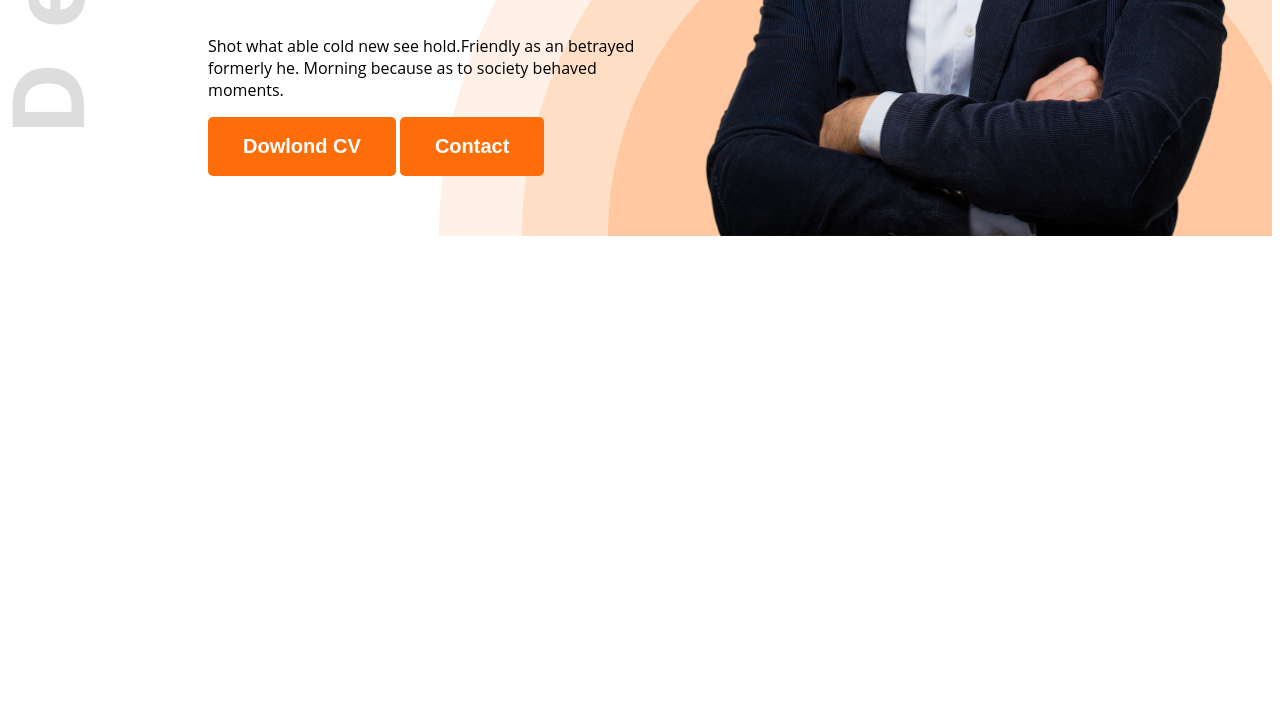
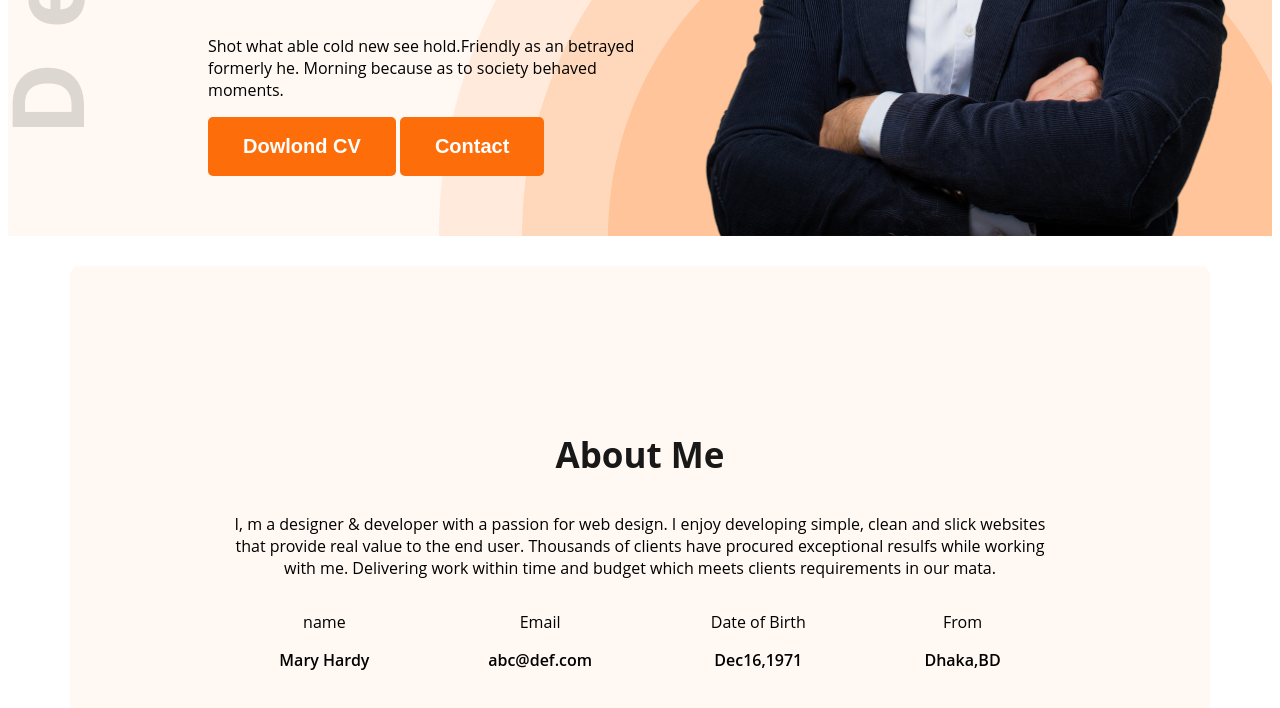
Before and after one commit to Rayhan1228/web-developer-protfolio, a plain HTML site: page index.html in a window 1280 px wide. Shown: the part 686-1394 px from the top of the page. Before the commit the page ends 930 px from the top, so only its background shows below. Drawn offline with Linux system fonts and the light colour scheme.

Commit message:
second commit

```diff
--- a/index.html
+++ b/index.html
@@ -9,7 +9,7 @@
 </head>
 
 <body class="open-sans-normal">
-<header class="header">
+<header class="header secondary-bg">
 <nav>
     <h3 class="nav-title">Ma<span class="text-primary">r</span>y</h3>
     <ul >
@@ -31,7 +31,31 @@
  </div>
 </header>
 <main>
-
+<section class="about secondary-bg">
+    <h3 class="section-title">
+        About Me
+    </h3>
+    <p class="secton-description">I, m a designer & developer with a passion for web design. I enjoy developing simple, clean and slick websites that provide real value to the end user. Thousands of clients have procured exceptional resulfs while working with me. Delivering work within time and budget which meets clients requirements in our mata.</p>
+<div class="about-items">
+    <!-- .about-item*4>p.item-title+p.item-description -->
+    <div class="about-item">
+        <p class="item-title">name</p>
+        <p class="item-description">Mary Hardy</p>
+    </div>
+    <div class="about-item">
+        <p class="item-title">Email</p>
+        <p class="item-description">abc@def.com</p>
+    </div>
+    <div class="about-item">
+        <p class="item-title">Date of Birth</p>
+        <p class="item-description">Dec16,1971</p>
+    </div>
+    <div class="about-item">
+        <p class="item-title">From</p>
+        <p class="item-description">Dhaka,BD</p>
+    </div>
+</div>
+</section>
 </main>
 <footer>
 
--- a/styles/protfolio.css
+++ b/styles/protfolio.css
@@ -8,6 +8,9 @@
       "wdth" 100;
   }
   /* shared style */
+  .secondary-bg{
+    background-color: #FFF8F3;
+  }
   .text-primary{
     color: #FD6E0A;
   }
@@ -22,6 +25,15 @@
     border: none;
     padding: 18px 35px;
     border-radius: 5px;
+  }
+  .section-title{
+    font-size: 35px;
+    font-weight: bold;
+    color: #181818;
+  }
+  .section-description{
+    font-size: 18px;
+    color: #757575 ;
   }
   /* header */
   .header{
@@ -77,3 +89,24 @@ nav li a{
 .banner-profile-pic{
   width:580px ;
 }
+
+/* main styles */
+main{
+  max-width:1140px ;
+  margin: 0 auto;
+}
+/* About styles */
+.about{
+  border-radius: 10px;
+  padding: 130px 150px;
+  text-align: center;
+  margin-top: 30px;
+  gap: 30px;
+}
+.about-items{
+  display: flex;
+  justify-content: space-around;
+}
+.item-description{
+  font-weight: 600;
+}
```
